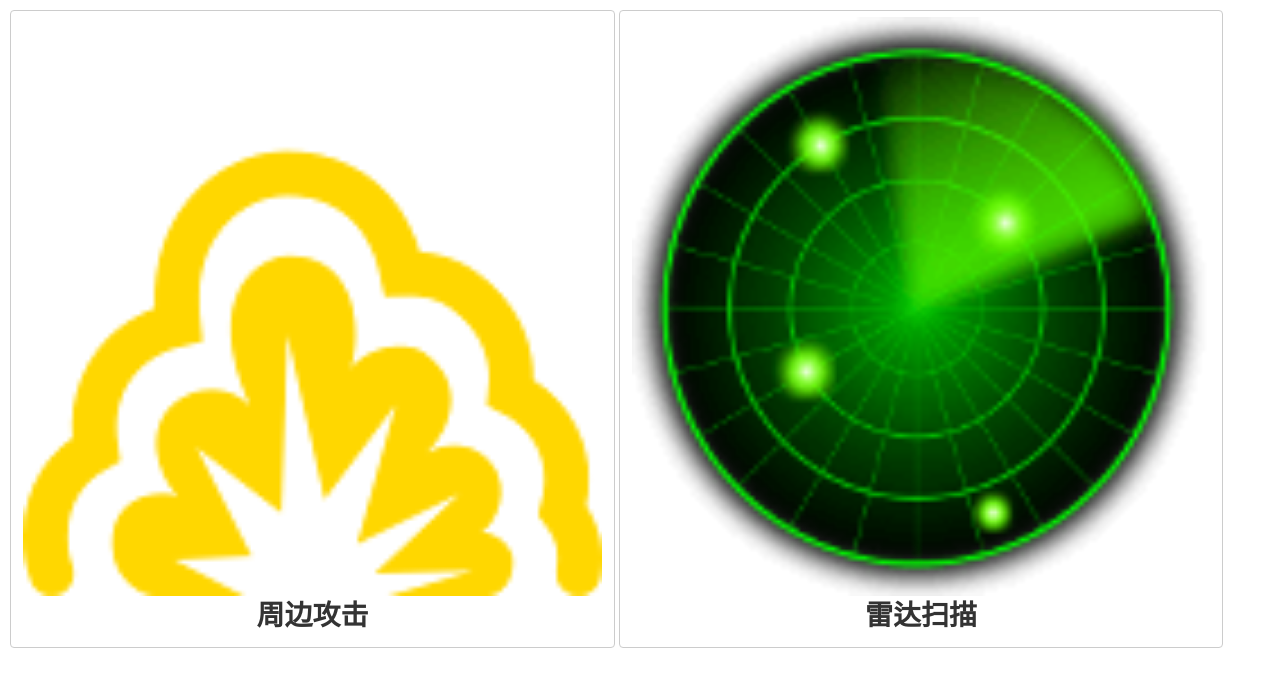
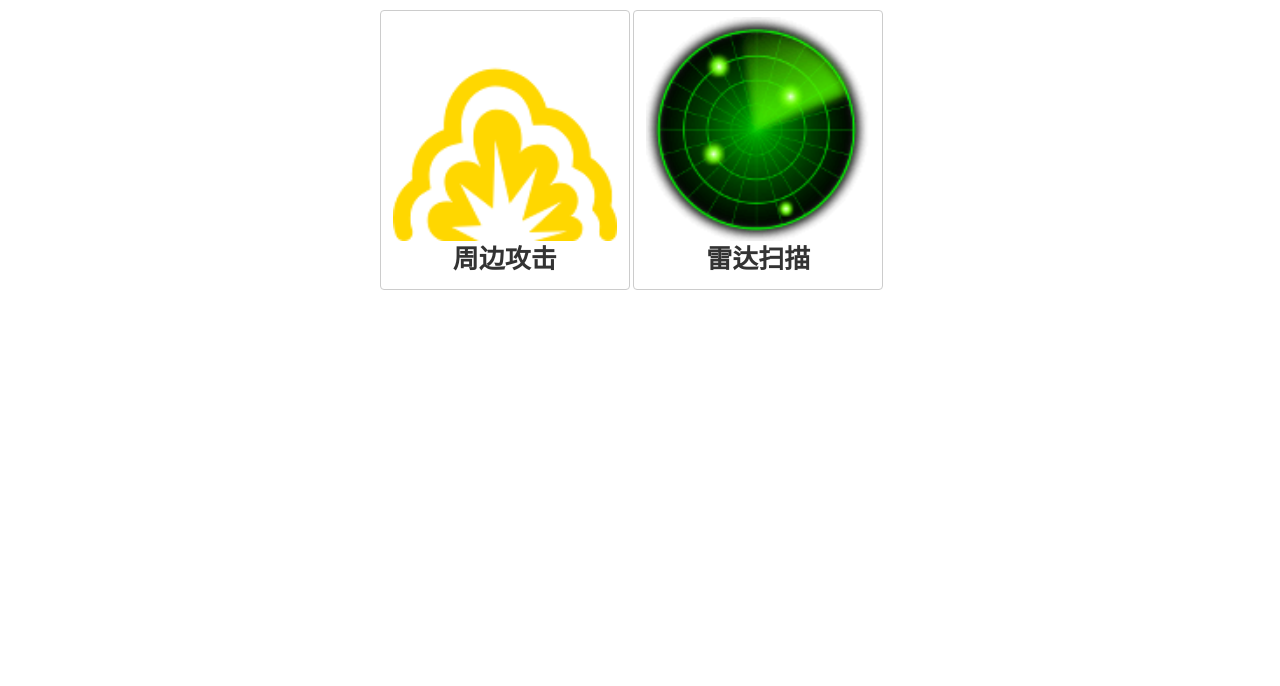
Before and after one commit to eastfire/liar_battleship, a plain HTML site: page index.html in a window 1280 px wide. Drawn offline with Linux system fonts and the light colour scheme.

Commit message:
change style

```diff
--- a/index.html
+++ b/index.html
@@ -13,6 +13,8 @@
             position: absolute;
             right: 0;
             top: 0;
+            max-width: 540px;
+            margin:auto;
         }
         .choose-check-item {
             width:48%;
@@ -23,7 +25,7 @@
         .status-label {
             text-align: center;
             width:100%;
-            font-size: 28px;
+            font-size: 26px;
             display: block;
         }
         .choose-hit-item {
```
